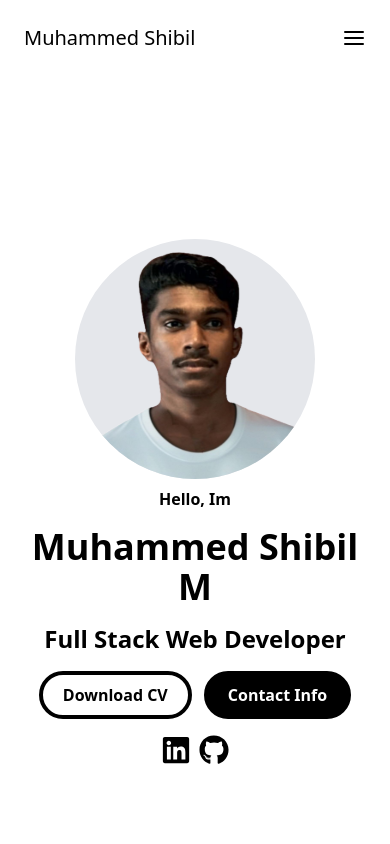
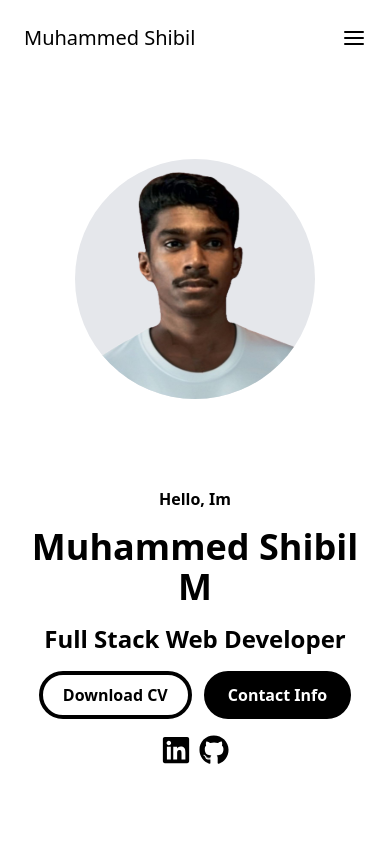
Before and after one commit to MuhammedShibilM/portfolio, a React (Vite) app: page / in a window 390 px wide. Shown: the top 844 px of the page. Built offline with nearby package versions, Linux system fonts and the light colour scheme.

Commit message:
Update Home.jsx

```diff
--- a/src/components/Home.jsx
+++ b/src/components/Home.jsx
@@ -3,8 +3,8 @@ import { FaGithub, FaLinkedin } from 'react-icons/fa';
 
 const Home = () => {
     return (
-        <main id='home' className="min-h-screen container mx-auto flex flex-col justify-center items-center md:flex-row md:space-x-6 space-y-2 mt-20 md:mt-0 px-4">
-            <div>
+        <main id='home' className="min-h-screen container mx-auto flex flex-col justify-center items-center md:flex-row md:space-x-6 space-y-2  px-4">
+            <div className="p-20">
                 <div className="flex justify-center items-center rounded-full bg-gray-200 w-60 h-60 md:w-96 md:h-96 overflow-hidden">
                     <img src={photo} alt="" className="h-full w-full object-cover" />
                 </div>
```
